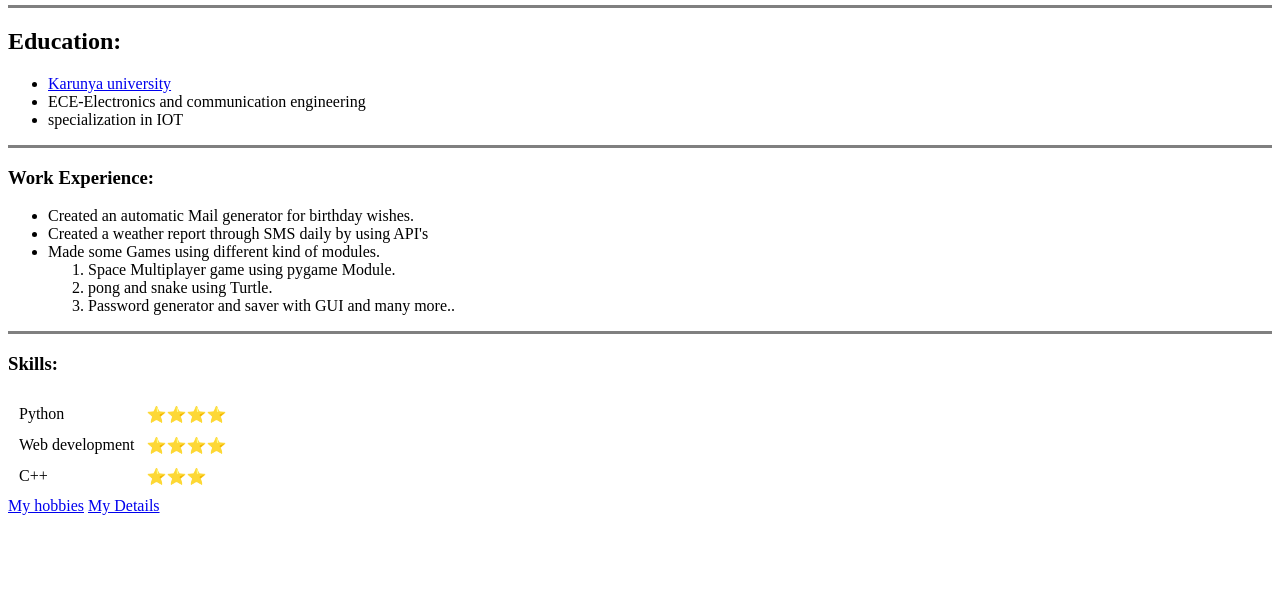
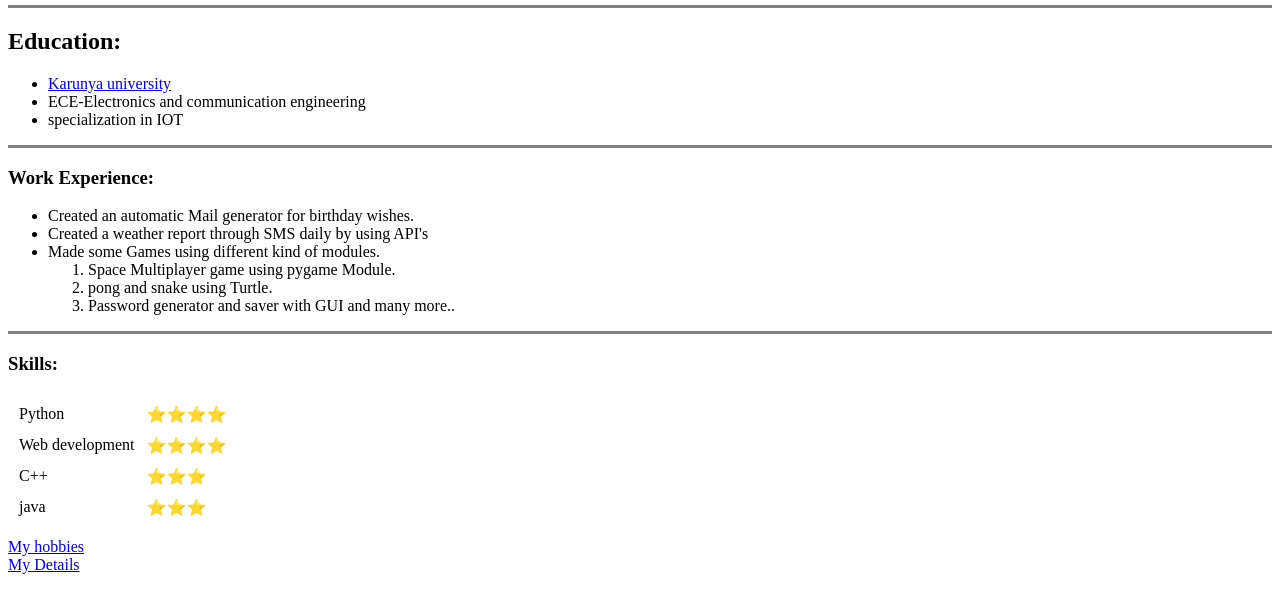
Before and after one commit to lakshmivikas/cv, a plain HTML site: page index.html in a window 1280 px wide. Shown: the part 207-800 px from the top of the page. Drawn offline with Linux system fonts and the light colour scheme.

Commit message:
Update index.html

```diff
--- a/index.html
+++ b/index.html
@@ -52,8 +52,12 @@
       <td>C++</td>
       <td>⭐⭐⭐</td>
     </tr>
+    <tr>
+      <td>java</td>
+      <td>⭐⭐⭐</td>
+    <tr>
   </table>
-  <a href="Hobbies.html">My hobbies</a>
+  <a href="Hobbies.html">My hobbies</a><br>
   <a href="Contact.html">My Details</a>
 </body>
 
```
